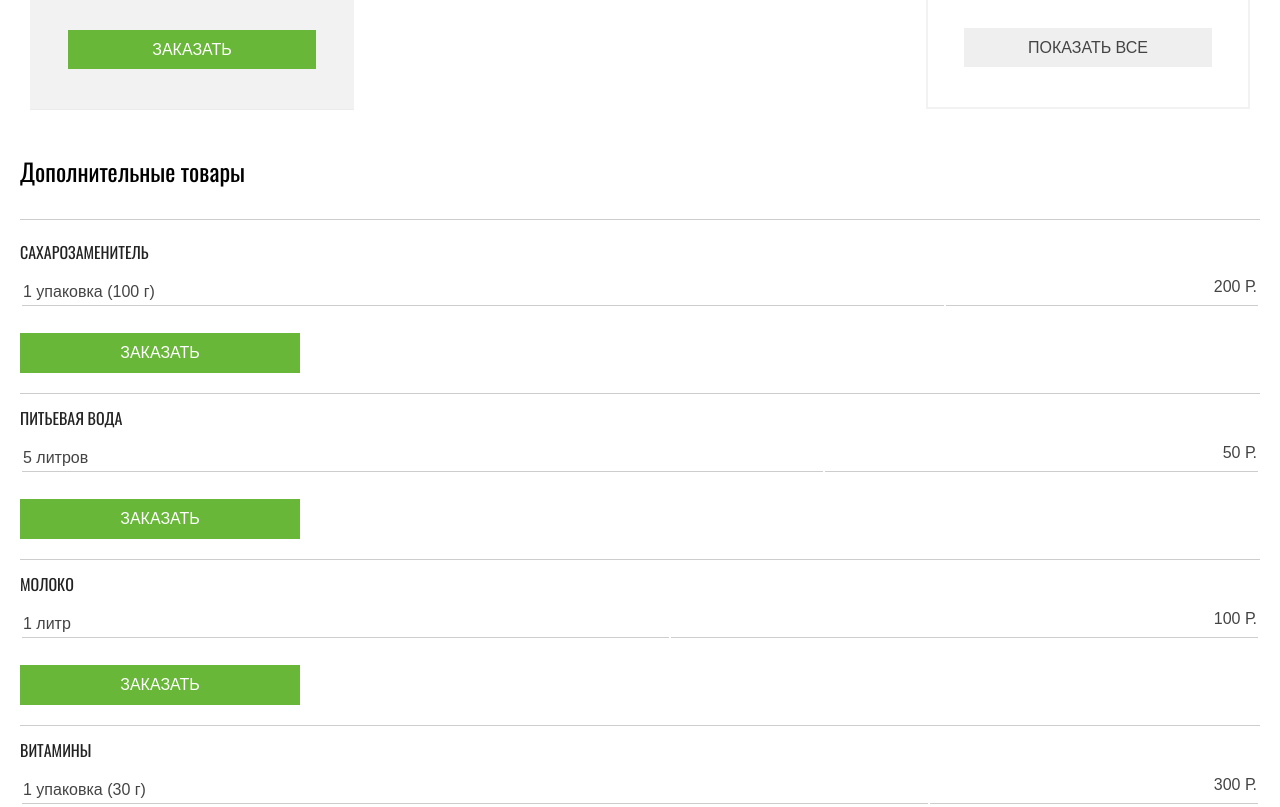
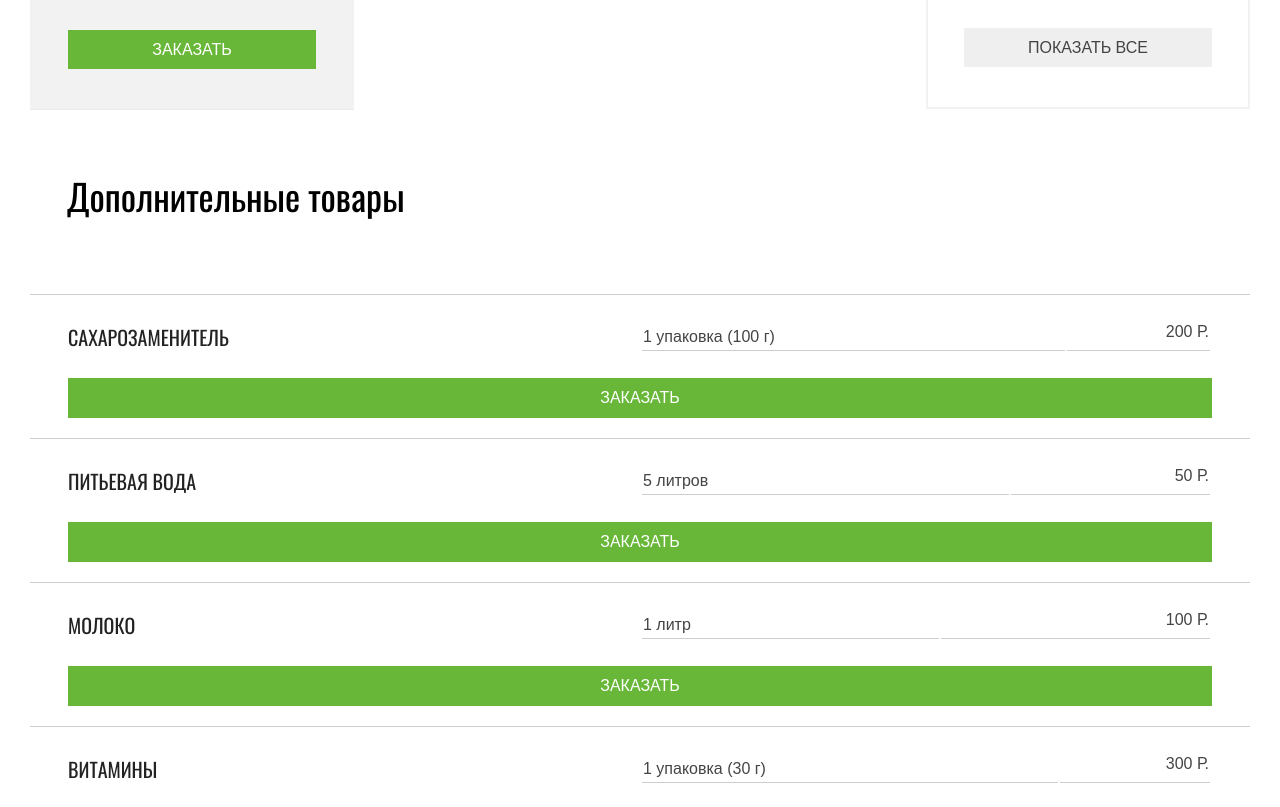
Before and after one commit to MattNovik/Cats-food-shop, a website: page source/catalog.html in a window 1280 px wide. Shown: the part 1840-2647 px from the top of the page. Drawn offline with nearby package versions, Linux system fonts and the light colour scheme; files that its build step writes are made by us from their sources.

Commit message:
add some catalog style

```diff
--- a/source/sass/blocks/additional-item.scss
+++ b/source/sass/blocks/additional-item.scss
@@ -1,11 +1,24 @@
 .additional-item {
   border-bottom:solid 1px #CDCDCD;
+  @media (min-width: $tablet-width) {
+    display: flex;
+    align-items:center;
+    flex-wrap:wrap;
+    padding:0 38px;
+    margin:26px 0 0 0;
+  }
 }
 .additional-item__name {
   font-size: 16px;
   line-height: 16px;
   text-transform: uppercase;
   color: #222222;
+  @media (min-width: $tablet-width) {
+    width:50%;
+    font-size:20px;
+    line-height: 20px;
+    margin:0;
+  }
 }
 .additional-item__info {
   width:100%;
@@ -13,6 +26,11 @@
   font-size: 14px;
   line-height: 14px;
   color: #444444;
+  @media (min-width: $tablet-width) {
+    width:50%;
+    font-size:16px;
+    line-height: 20px;
+  }
 }
 .additional-item__add-to-busket {
   width:280px;
@@ -24,4 +42,7 @@
   line-height: 20px;
   text-transform: uppercase;
   color: #FFFFFF;
+  @media (min-width: $tablet-width) {
+    width:100%;
+  }
 }
--- a/source/sass/blocks/additional-products.scss
+++ b/source/sass/blocks/additional-products.scss
@@ -1,9 +1,18 @@
 .additional-products {
   padding:25px 20px 0 20px;
+  @media (min-width:$tablet-width) {
+    padding:68px 30px 0 30px;
+  }
 }
 .additional-products__name {
   font-size: 24px;
   line-height: 24px;
   padding:0 0 36px 0;
   border-bottom:1px solid #CDCDCD;
+  @media (min-width: $tablet-width) {
+    font-size:36px;
+    line-height:36px;
+    padding:0 0 80px 37px;
+    margin:0;
+  }
 }
--- a/source/sass/blocks/present.scss
+++ b/source/sass/blocks/present.scss
@@ -3,6 +3,11 @@
   margin: 40px 19px 35px 19px;
   border:solid 1px transparent;
   background-image: url("../../img/mobile/catalog/gift-photo-background.png");
+  @media (min-width: $tablet-width) {
+    display: flex;
+    background-size: cover;
+    justify-content:flex-end;
+  }
 }
 .present__text {
   width:160px;
```
